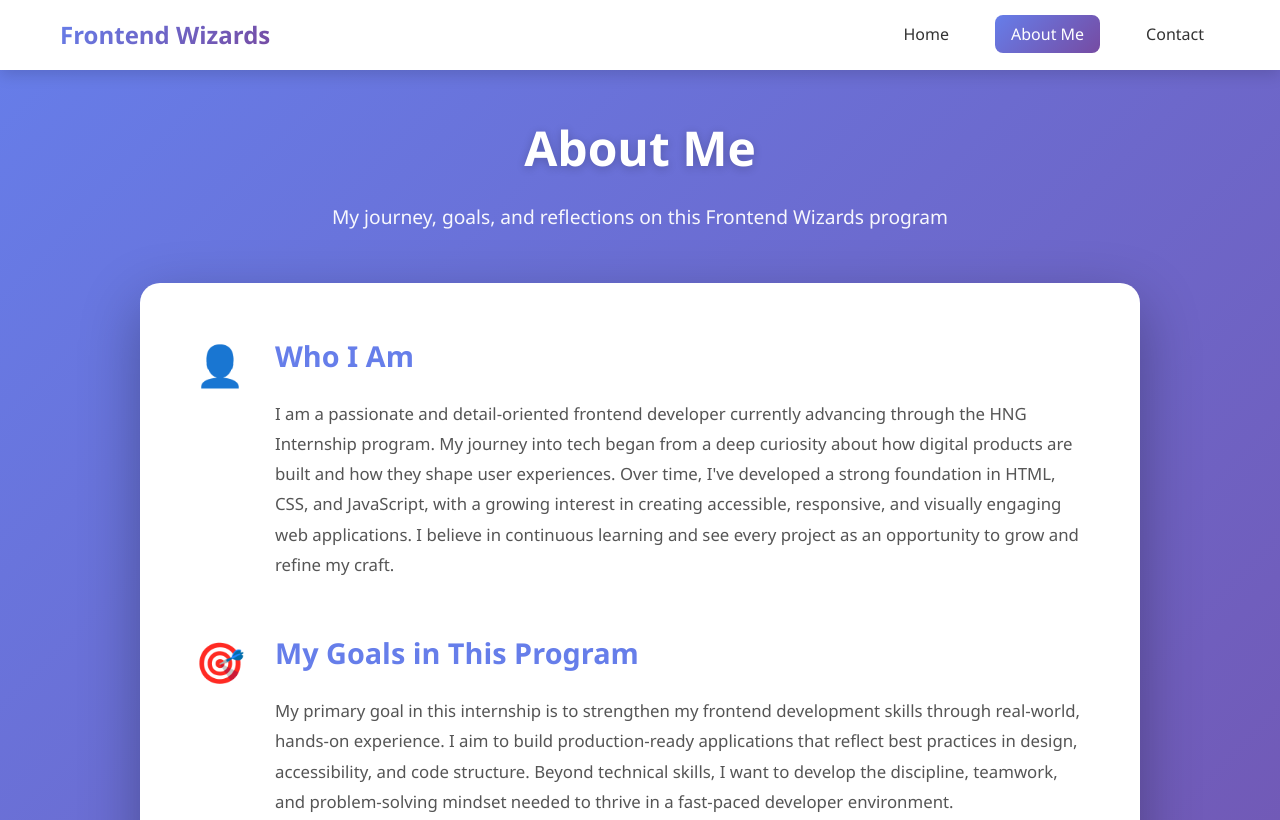
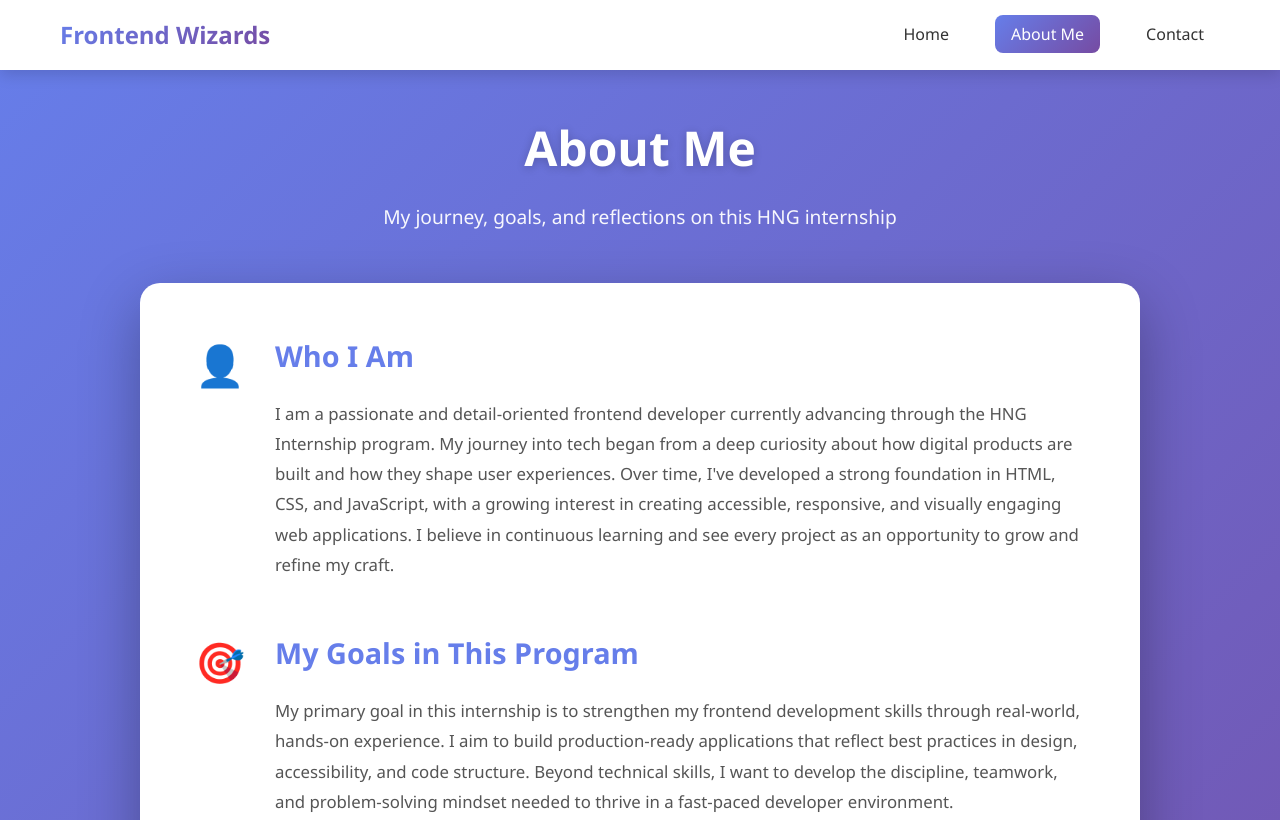
Before and after one commit to bishopkbb/profile-card, a plain HTML site: page about.html in a window 1280 px wide. Shown: the top 820 px of the page. Drawn offline with Linux system fonts and the light colour scheme.

Commit message:
Adjustment to about details

```diff
--- a/about.html
+++ b/about.html
@@ -28,7 +28,7 @@
         <div class="page-container">
             <div class="page-header">
                 <h1>About Me</h1>
-                <p>My journey, goals, and reflections on this Frontend Wizards program</p>
+                <p>My journey, goals, and reflections on this HNG internship</p>
             </div>
 
             <div class="about-content">
```
